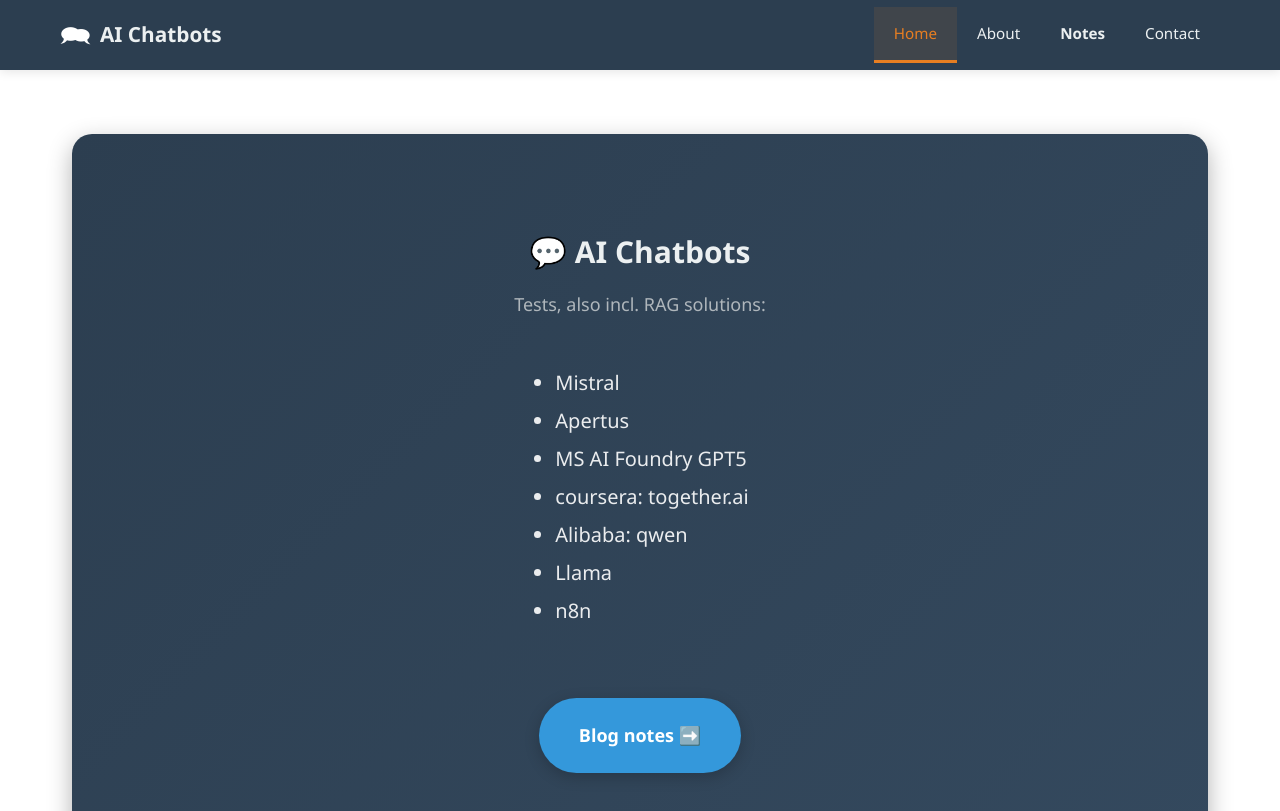
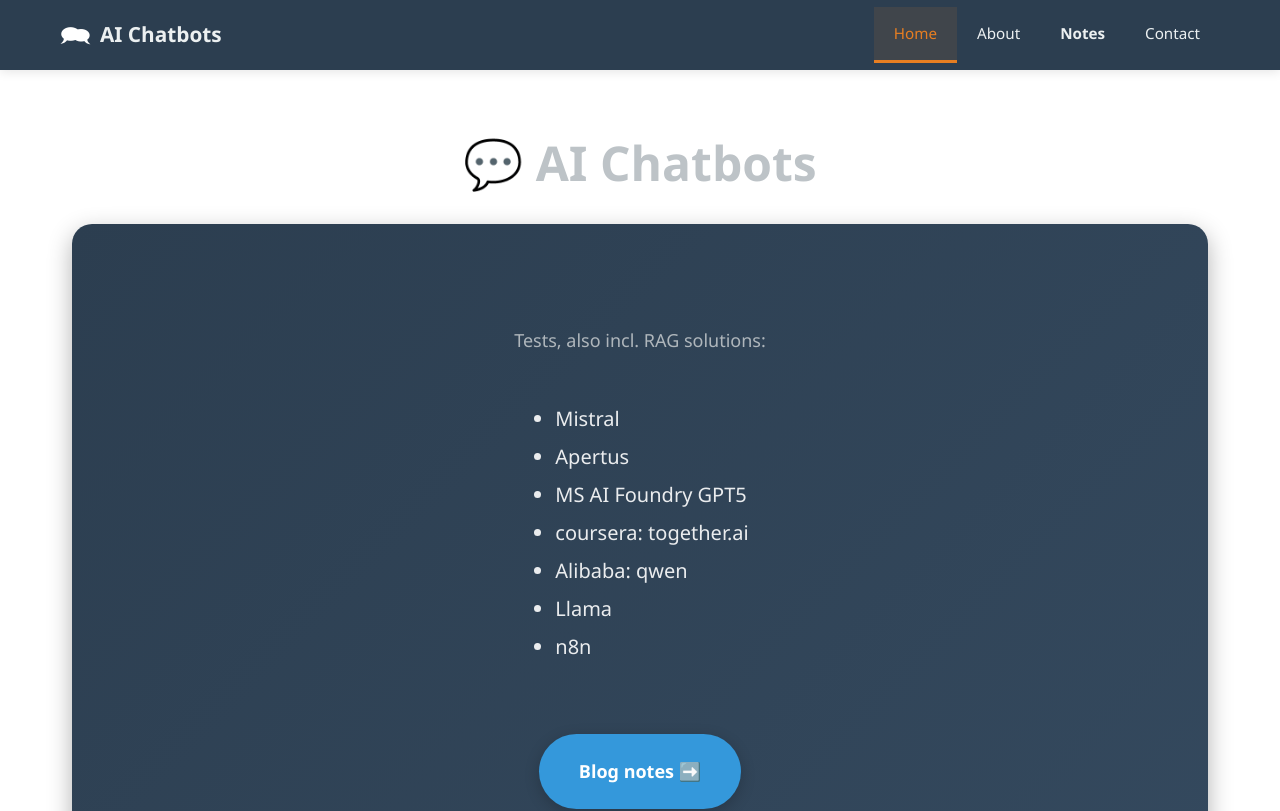
Before and after one commit to merci2/strapi, a React (Vite) app in the folder react-frontend/: page / in a window 1280 px wide. Shown: the top 811 px of the page. Built offline with nearby package versions, Linux system fonts and the light colour scheme; no server answers.

Commit message:
Update Home.tsx

```diff
--- a/react-frontend/src/pages/Home.tsx
+++ b/react-frontend/src/pages/Home.tsx
@@ -4,8 +4,8 @@
 const Home: React.FC = () => {
   return (
     <div className="page-container">
+      <h1>💬 AI Chatbots</h1>
       <div className="hero-section">
-        <h2>💬 AI Chatbots</h2>
         <div className="hero-subtitle">
           <p>Tests, also incl. RAG solutions:</p>
           <ul>
```
